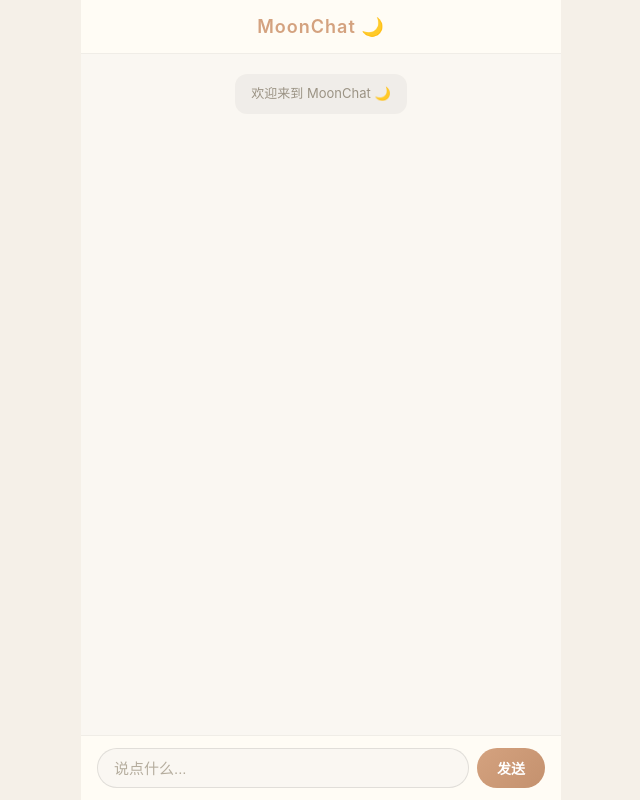
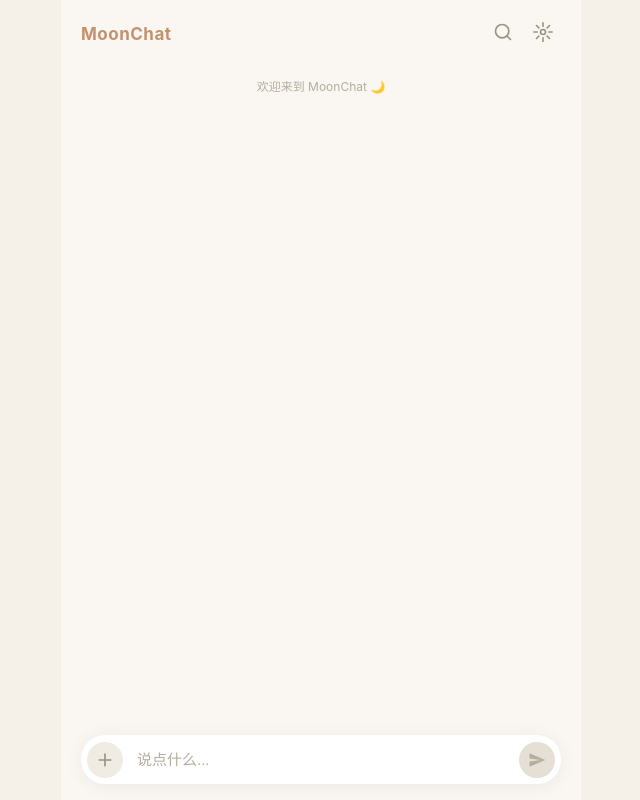
Before and after one commit to Mooncci/new, a React (Vite) app: page / in a window 1280 px wide. Shown: the whole page, without its empty margins (319-959 px from the left). Built offline with nearby package versions, Linux system fonts and the light colour scheme.

Commit message:
feat: redesign UI - flat layout, floating input, bottom sheet, search & MCP panel ✨

```diff
--- a/src/App.css
+++ b/src/App.css
@@ -1,131 +1,376 @@
-.chat-container {
+.app {
   display: flex;
   flex-direction: column;
   height: 100dvh;
-  max-width: 480px;
+  max-width: 520px;
   margin: 0 auto;
-  background: #FFFCF5;
+  background: #FAF7F2;
+  position: relative;
+  overflow: hidden;
 }
 
-.chat-header {
-  padding: 16px 20px;
-  background: #FFFCF5;
-  border-bottom: 1px solid rgba(0, 0, 0, 0.06);
-  text-align: center;
+/* Header */
+.header {
+  display: flex;
+  align-items: center;
+  justify-content: space-between;
+  padding: 14px 20px;
+  background: #FAF7F2;
+  z-index: 10;
 }
 
-.chat-header h1 {
-  font-size: 18px;
-  font-weight: 600;
-  color: #D4A27F;
-  letter-spacing: 1px;
+.logo {
+  font-size: 17px;
+  font-weight: 700;
+  color: #C4916E;
+  letter-spacing: 0.5px;
 }
 
-.chat-messages {
+.header-right {
+  display: flex;
+  gap: 4px;
+}
+
+.icon-btn {
+  background: none;
+  border: none;
+  color: #9B9384;
+  padding: 8px;
+  border-radius: 50%;
+  cursor: pointer;
+  transition: all 0.2s;
+}
+
+.icon-btn:active {
+  background: rgba(0,0,0,0.05);
+}
+
+/* Search */
+.search-bar {
+  padding: 0 20px 12px;
+  position: relative;
+}
+
+.search-bar input {
+  width: 100%;
+  padding: 10px 36px 10px 16px;
+  border: none;
+  border-radius: 12px;
+  background: #F0EBE3;
+  color: #3D3929;
+  font-size: 14px;
+  outline: none;
+}
+
+.search-bar input::placeholder { color: #B5AD9E; }
+
+.clear-btn {
+  position: absolute;
+  right: 28px;
+  top: 50%;
+  transform: translateY(-70%);
+  background: none;
+  border: none;
+  color: #9B9384;
+  cursor: pointer;
+  font-size: 14px;
+}
+
+/* MCP Panel */
+.mcp-panel {
+  margin: 0 20px 12px;
+  padding: 14px 16px;
+  background: #F0EBE3;
+  border-radius: 14px;
+  display: flex;
+  flex-direction: column;
+  gap: 10px;
+}
+
+.mcp-status {
+  display: flex;
+  align-items: center;
+  gap: 8px;
+  font-size: 13px;
+  color: #9B9384;
+}
+
+.dot {
+  width: 8px;
+  height: 8px;
+  border-radius: 50%;
+  background: #ccc;
+}
+
+.dot.connected {
+  background: #6DBF73;
+}
+
+.mcp-panel input {
+  padding: 10px 14px;
+  border: none;
+  border-radius: 10px;
+  background: #FAF7F2;
+  color: #3D3929;
+  font-size: 13px;
+  outline: none;
+}
+
+.mcp-panel input::placeholder { color: #B5AD9E; }
+
+.mcp-connect-btn {
+  align-self: flex-end;
+  padding: 6px 18px;
+  border: none;
+  border-radius: 8px;
+  background: #C4916E;
+  color: white;
+  font-size: 13px;
+  font-weight: 500;
+  cursor: pointer;
+}
+
+/* Messages */
+.messages {
   flex: 1;
   overflow-y: auto;
-  padding: 20px 16px;
+  padding: 8px 20px 120px;
   display: flex;
   flex-direction: column;
-  gap: 12px;
-  background: #FAF7F2;
+  gap: 24px;
 }
 
-.message {
+.msg {
   display: flex;
+  gap: 12px;
+  animation: fadeUp 0.3s ease;
+}
+
+@keyframes fadeUp {
+  from { opacity: 0; transform: translateY(8px); }
+  to { opacity: 1; transform: translateY(0); }
+}
+
+.msg.system {
+  justify-content: center;
+}
+
+.msg.user {
+  justify-content: flex-end;
+}
+
+.msg.bot {
+  justify-content: flex-start;
+  align-items: flex-start;
+}
+
+.avatar {
+  width: 32px;
+  height: 32px;
+  border-radius: 50%;
+  background: linear-gradient(135deg, #D4A27F, #C4916E);
+  color: white;
+  display: flex;
+  align-items: center;
+  justify-content: center;
+  font-size: 14px;
+  font-weight: 600;
+  flex-shrink: 0;
+  margin-top: 2px;
+}
+
+.content {
   max-width: 80%;
 }
 
-.message.user {
-  align-self: flex-end;
+.content.bot p {
+  font-size: 15px;
+  line-height: 1.7;
+  color: #3D3929;
 }
 
-.message.bot {
-  align-self: flex-start;
+.content.user p {
+  font-size: 15px;
+  line-height: 1.6;
+  color: white;
+  background: linear-gradient(135deg, #D4A27F, #C4916E);
+  padding: 10px 16px;
+  border-radius: 20px 20px 4px 20px;
 }
 
-.message.system {
-  align-self: center;
-  max-width: 90%;
+.system-text {
+  font-size: 12px;
+  color: #B5AD9E;
+  padding: 4px 12px;
 }
 
-.message.system .bubble {
-  background: rgba(0, 0, 0, 0.04);
-  color: #9B9384;
-  font-size: 13px;
-  border-radius: 12px;
+/* Floating Input */
+.input-area {
+  position: absolute;
+  bottom: 0;
+  left: 0;
+  right: 0;
+  padding: 16px 20px;
+  padding-bottom: max(16px, env(safe-area-inset-bottom));
+  background: linear-gradient(transparent, #FAF7F2 30%);
+  z-index: 10;
 }
 
-.bubble {
-  padding: 10px 16px;
-  border-radius: 18px;
-  font-size: 15px;
-  line-height: 1.5;
-  word-break: break-word;
+.input-box {
+  display: flex;
+  align-items: center;
+  gap: 6px;
+  padding: 6px 6px 6px 6px;
+  background: white;
+  border-radius: 24px;
+  box-shadow: 0 2px 20px rgba(0,0,0,0.06);
 }
 
-.message.user .bubble {
-  background: linear-gradient(135deg, #D4A27F, #C4916E);
-  color: #FFFFFF;
-  border-bottom-right-radius: 4px;
-}
-
-.message.bot .bubble {
-  background: #F0EAE0;
-  color: #3D3929;
-  border-bottom-left-radius: 4px;
-}
-
-.chat-input {
-  display: flex;
-  gap: 8px;
-  padding: 12px 16px;
-  background: #FFFCF5;
-  border-top: 1px solid rgba(0, 0, 0, 0.06);
-}
-
-.chat-input input {
+.input-box input {
   flex: 1;
-  padding: 10px 16px;
-  border: 1px solid rgba(0, 0, 0, 0.1);
-  border-radius: 20px;
-  background: #FAF7F2;
+  padding: 10px 8px;
+  border: none;
+  background: transparent;
   color: #3D3929;
   font-size: 15px;
   outline: none;
-  transition: border-color 0.2s;
 }
 
-.chat-input input:focus {
-  border-color: #D4A27F;
+.input-box input::placeholder { color: #B5AD9E; }
+
+.attach-btn {
+  width: 36px;
+  height: 36px;
+  border-radius: 50%;
+  border: none;
+  background: #F0EBE3;
+  color: #9B9384;
+  display: flex;
+  align-items: center;
+  justify-content: center;
+  cursor: pointer;
+  flex-shrink: 0;
+  transition: all 0.2s;
 }
 
-.chat-input input::placeholder {
+.attach-btn:active {
+  background: #E5DFD5;
+}
+
+.send-btn {
+  width: 36px;
+  height: 36px;
+  border-radius: 50%;
+  border: none;
+  background: #C4916E;
+  color: white;
+  display: flex;
+  align-items: center;
+  justify-content: center;
+  cursor: pointer;
+  flex-shrink: 0;
+  transition: all 0.2s;
+}
+
+.send-btn:disabled {
+  background: #E5DFD5;
   color: #B5AD9E;
 }
 
-.chat-input button {
-  padding: 10px 20px;
-  border: none;
-  border-radius: 20px;
-  background: linear-gradient(135deg, #D4A27F, #C4916E);
-  color: #FFFFFF;
-  font-size: 14px;
-  font-weight: 600;
-  cursor: pointer;
-  transition: opacity 0.2s;
+.send-btn:active:not(:disabled) {
+  transform: scale(0.92);
 }
 
-.chat-input button:active {
-  opacity: 0.8;
+/* Overlay */
+.overlay {
+  position: fixed;
+  inset: 0;
+  background: rgba(0,0,0,0.3);
+  z-index: 20;
+  opacity: 0;
+  pointer-events: none;
+  transition: opacity 0.3s;
+}
+
+.overlay.show {
+  opacity: 1;
+  pointer-events: auto;
+}
+
+/* Bottom Sheet */
+.bottom-sheet {
+  position: fixed;
+  bottom: 0;
+  left: 0;
+  right: 0;
+  background: white;
+  border-radius: 20px 20px 0 0;
+  z-index: 30;
+  transform: translateY(100%);
+  transition: transform 0.35s cubic-bezier(0.32, 0.72, 0, 1);
+  padding-bottom: max(20px, env(safe-area-inset-bottom));
+}
+
+.bottom-sheet.show {
+  transform: translateY(0);
+}
+
+.sheet-handle {
+  width: 36px;
+  height: 4px;
+  border-radius: 2px;
+  background: #ddd;
+  margin: 10px auto 20px;
+}
+
+.sheet-options {
+  display: flex;
+  gap: 20px;
+  padding: 0 32px 20px;
+}
+
+.sheet-options button {
+  display: flex;
+  flex-direction: column;
+  align-items: center;
+  gap: 8px;
+  background: none;
+  border: none;
+  cursor: pointer;
+  color: #3D3929;
+  font-size: 13px;
+}
+
+.option-icon {
+  width: 56px;
+  height: 56px;
+  border-radius: 16px;
+  display: flex;
+  align-items: center;
+  justify-content: center;
+  transition: transform 0.2s;
+}
+
+.option-icon:active {
+  transform: scale(0.92);
+}
+
+.img-icon {
+  background: #E8F5E9;
+  color: #4CAF50;
+}
+
+.file-icon {
+  background: #E3F2FD;
+  color: #2196F3;
 }
 
 /* Scrollbar */
-.chat-messages::-webkit-scrollbar {
-  width: 4px;
+.messages::-webkit-scrollbar {
+  display: none;
 }
 
-.chat-messages::-webkit-scrollbar-thumb {
-  background: rgba(0, 0, 0, 0.1);
-  border-radius: 2px;
+.messages {
+  -ms-overflow-style: none;
+  scrollbar-width: none;
 }
--- a/src/App.jsx
+++ b/src/App.jsx
@@ -14,7 +14,15 @@
     { id: 1, text: '欢迎来到 MoonChat 🌙', sender: 'system' }
   ])
   const [input, setInput] = useState('')
+  const [showPanel, setShowPanel] = useState(false)
+  const [showSearch, setShowSearch] = useState(false)
+  const [showMcp, setShowMcp] = useState(false)
+  const [searchQuery, setSearchQuery] = useState('')
+  const [mcpUrl, setMcpUrl] = useState('')
+  const [mcpConnected, setMcpConnected] = useState(false)
   const messagesEndRef = useRef(null)
+  const fileInputRef = useRef(null)
+  const imageInputRef = useRef(null)
 
   const scrollToBottom = () => {
     messagesEndRef.current?.scrollIntoView({ behavior: 'smooth' })
@@ -26,12 +34,10 @@
 
   const sendMessage = () => {
     if (!input.trim()) return
-
     const userMsg = { id: Date.now(), text: input, sender: 'user' }
     setMessages(prev => [...prev, userMsg])
     setInput('')
 
-    // Mock reply
     setTimeout(() => {
       const reply = MOCK_REPLIES[Math.floor(Math.random() * MOCK_REPLIES.length)]
       setMessages(prev => [...prev, { id: Date.now(), text: reply, sender: 'bot' }])
@@ -45,22 +51,97 @@
     }
   }
 
+  const handleFileSelect = (type) => {
+    if (type === 'image') imageInputRef.current?.click()
+    else fileInputRef.current?.click()
+    setShowPanel(false)
+  }
+
+  const handleFileChange = (e, type) => {
+    const file = e.target.files?.[0]
+    if (!file) return
+    const msg = { id: Date.now(), text: `[${type === 'image' ? '图片' : '文件'}] ${file.name}`, sender: 'user', fileType: type }
+    setMessages(prev => [...prev, msg])
+    e.target.value = ''
+  }
+
+  const filteredMessages = searchQuery
+    ? messages.filter(m => m.text.toLowerCase().includes(searchQuery.toLowerCase()))
+    : messages
+
   return (
-    <div className="chat-container">
-      <header className="chat-header">
-        <h1>MoonChat 🌙</h1>
+    <div className="app">
+      {/* Header */}
+      <header className="header">
+        <div className="header-left">
+          <span className="logo">MoonChat</span>
+        </div>
+        <div className="header-right">
+          <button className="icon-btn" onClick={() => { setShowSearch(!showSearch); setShowMcp(false) }}>
+            <svg width="20" height="20" viewBox="0 0 24 24" fill="none" stroke="currentColor" strokeWidth="2" strokeLinecap="round" strokeLinejoin="round"><circle cx="11" cy="11" r="8"/><path d="m21 21-4.35-4.35"/></svg>
+          </button>
+          <button className="icon-btn" onClick={() => { setShowMcp(!showMcp); setShowSearch(false) }}>
+            <svg width="20" height="20" viewBox="0 0 24 24" fill="none" stroke="currentColor" strokeWidth="2" strokeLinecap="round" strokeLinejoin="round"><circle cx="12" cy="12" r="3"/><path d="M12 1v4M12 19v4M4.22 4.22l2.83 2.83M16.95 16.95l2.83 2.83M1 12h4M19 12h4M4.22 19.78l2.83-2.83M16.95 7.05l2.83-2.83"/></svg>
+          </button>
+        </div>
       </header>
 
-      <div className="chat-messages">
-        {messages.map(msg => (
-          <div key={msg.id} className={`message ${msg.sender}`}>
-            <div className="bubble">{msg.text}</div>
+      {/* Search Bar */}
+      {showSearch && (
+        <div className="search-bar">
+          <input
+            type="text"
+            value={searchQuery}
+            onChange={e => setSearchQuery(e.target.value)}
+            placeholder="搜索聊天记录..."
+            autoFocus
+          />
+          {searchQuery && <button className="clear-btn" onClick={() => setSearchQuery('')}>✕</button>}
+        </div>
+      )}
+
+      {/* MCP Panel */}
+      {showMcp && (
+        <div className="mcp-panel">
+          <div className="mcp-status">
+            <span className={`dot ${mcpConnected ? 'connected' : ''}`} />
+            <span>{mcpConnected ? '已连接' : '未连接'}</span>
+          </div>
+          <input
+            type="text"
+            value={mcpUrl}
+            onChange={e => setMcpUrl(e.target.value)}
+            placeholder="MCP 服务器地址..."
+          />
+          <button className="mcp-connect-btn" onClick={() => setMcpConnected(!mcpConnected)}>
+            {mcpConnected ? '断开' : '连接'}
+          </button>
+        </div>
+      )}
+
+      {/* Messages */}
+      <div className="messages">
+        {filteredMessages.map(msg => (
+          <div key={msg.id} className={`msg ${msg.sender}`}>
+            {msg.sender === 'bot' && <div className="avatar">C</div>}
+            <div className={`content ${msg.sender}`}>
+              {msg.sender === 'system' ? (
+                <span className="system-text">{msg.text}</span>
+              ) : (
+                <p>{msg.text}</p>
+              )}
+            </div>
           </div>
         ))}
         <div ref={messagesEndRef} />
       </div>
 
-      <div className="chat-input">
+      {/* Floating Input */}
+      <div className="input-area">
+        <div className="input-box">
+          <button className="attach-btn" onClick={() => setShowPanel(!showPanel)}>
+            <svg width="20" height="20" viewBox="0 0 24 24" fill="none" stroke="currentColor" strokeWidth="2" strokeLinecap="round" strokeLinejoin="round"><path d="M12 5v14M5 12h14"/></svg>
+          </button>
           <input
             type="text"
             value={input}
@@ -68,8 +149,34 @@
             onKeyDown={handleKeyDown}
             placeholder="说点什么..."
           />
-        <button onClick={sendMessage}>发送</button>
+          <button className="send-btn" onClick={sendMessage} disabled={!input.trim()}>
+            <svg width="18" height="18" viewBox="0 0 24 24" fill="currentColor"><path d="M2.01 21L23 12 2.01 3 2 10l15 2-15 2z"/></svg>
+          </button>
         </div>
+      </div>
+
+      {/* Bottom Sheet */}
+      <div className={`overlay ${showPanel ? 'show' : ''}`} onClick={() => setShowPanel(false)} />
+      <div className={`bottom-sheet ${showPanel ? 'show' : ''}`}>
+        <div className="sheet-handle" />
+        <div className="sheet-options">
+          <button onClick={() => handleFileSelect('image')}>
+            <div className="option-icon img-icon">
+              <svg width="24" height="24" viewBox="0 0 24 24" fill="none" stroke="currentColor" strokeWidth="2" strokeLinecap="round" strokeLinejoin="round"><rect x="3" y="3" width="18" height="18" rx="2" ry="2"/><circle cx="8.5" cy="8.5" r="1.5"/><polyline points="21 15 16 10 5 21"/></svg>
+            </div>
+            <span>图片</span>
+          </button>
+          <button onClick={() => handleFileSelect('file')}>
+            <div className="option-icon file-icon">
+              <svg width="24" height="24" viewBox="0 0 24 24" fill="none" stroke="currentColor" strokeWidth="2" strokeLinecap="round" strokeLinejoin="round"><path d="M14 2H6a2 2 0 0 0-2 2v16a2 2 0 0 0 2 2h12a2 2 0 0 0 2-2V8z"/><polyline points="14 2 14 8 20 8"/></svg>
+            </div>
+            <span>文件</span>
+          </button>
+        </div>
+      </div>
+
+      <input ref={imageInputRef} type="file" accept="image/*" hidden onChange={e => handleFileChange(e, 'image')} />
+      <input ref={fileInputRef} type="file" hidden onChange={e => handleFileChange(e, 'file')} />
     </div>
   )
 }
--- a/src/index.css
+++ b/src/index.css
@@ -10,6 +10,7 @@
   color: #3D3929;
   height: 100dvh;
   overflow: hidden;
+  -webkit-font-smoothing: antialiased;
 }
 
 #root {
```
Lines whose indentation alone changed are shown as unchanged.
